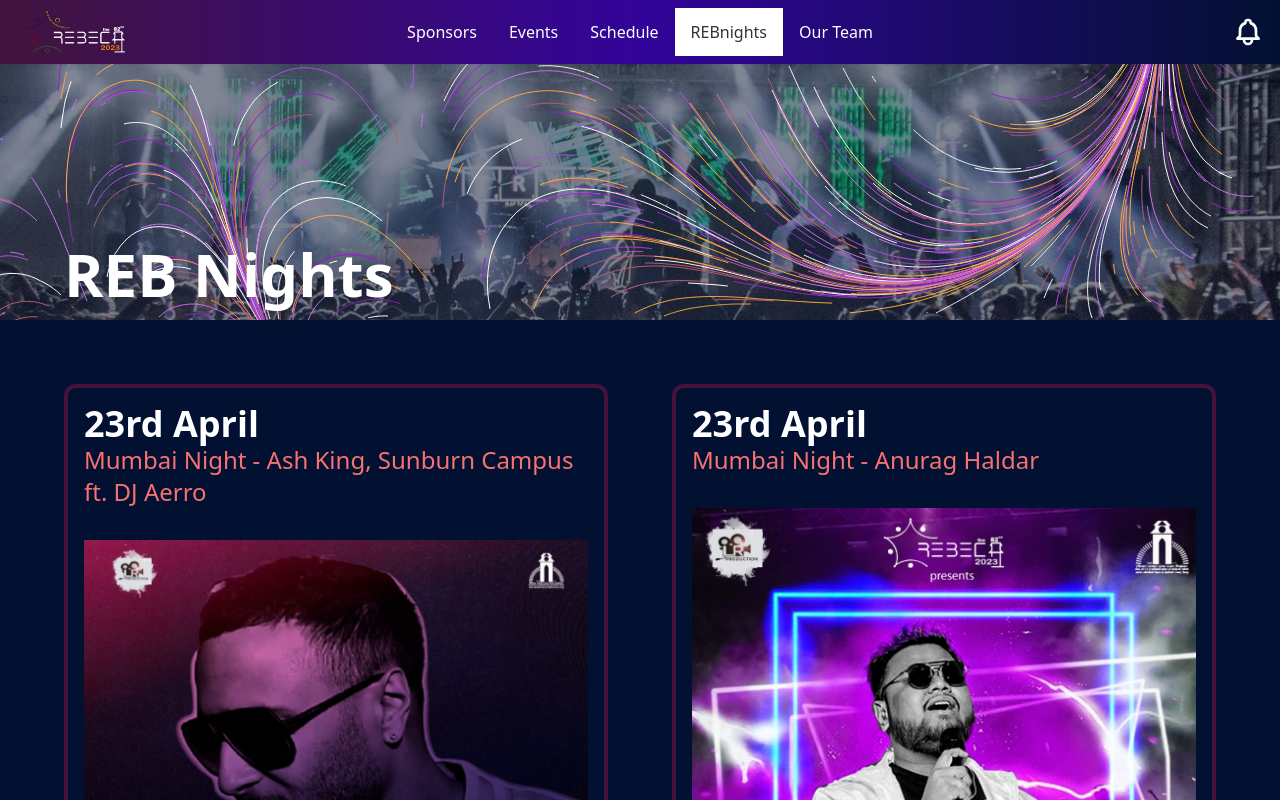
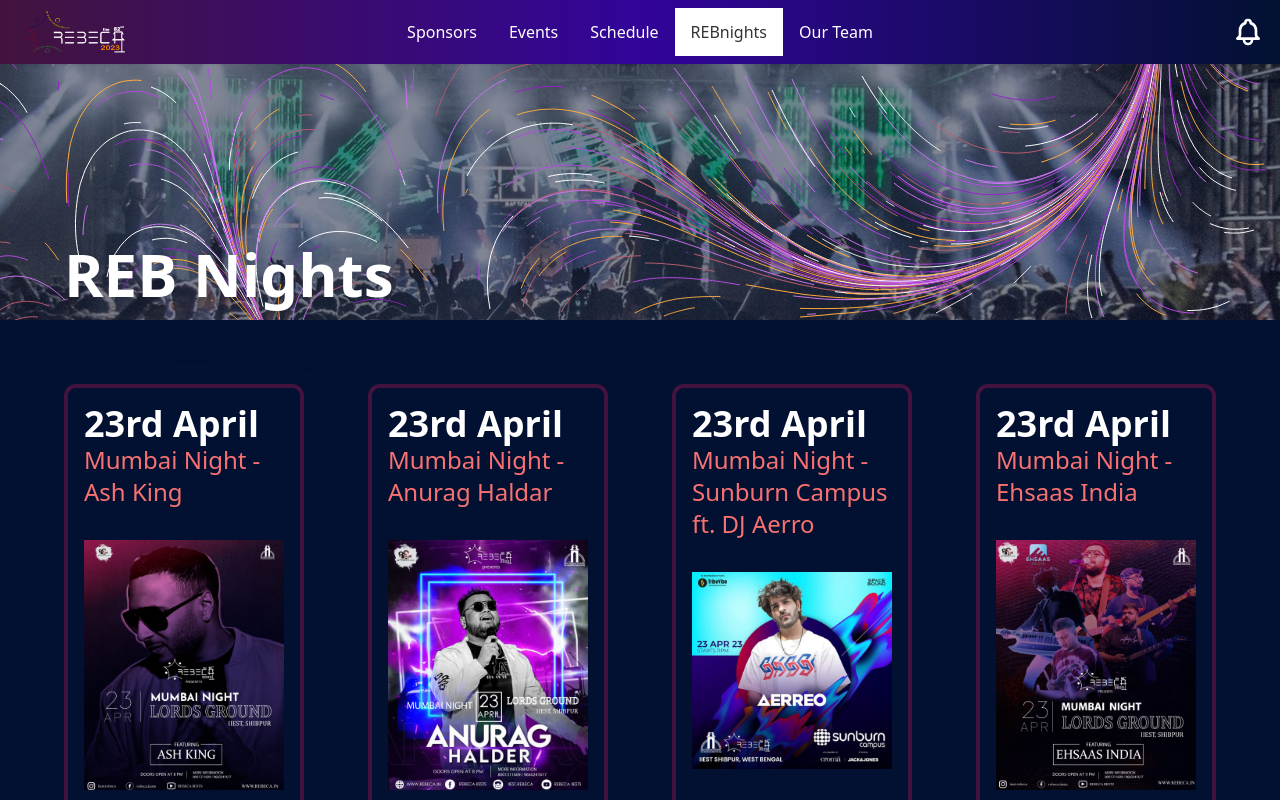
Before and after one commit to 01-DC/rebeca-webapp, a React (Vite) app: page /rebnights in a window 1280 px wide. Shown: the top 800 px of the page. Built offline with nearby package versions, Linux system fonts and the light colour scheme.

Commit message:
added sunburn poster

```diff
--- a/src/pages/RebNights.jsx
+++ b/src/pages/RebNights.jsx
@@ -4,6 +4,7 @@
 import mumbai2 from "../assets/rebnights/mumbai2.jpeg"
 import mumbai3 from "../assets/rebnights/mumbai3.jpeg"
 import mumbai4 from "../assets/rebnights/mumbai4.jpeg"
+import mumbai5 from "../assets/rebnights/mumbai5.jpeg"
 import classical from "../assets/rebnights/classical.png"
 import classical2 from "../assets/rebnights/classical2.jpeg"
 import beings from "../assets/rebnights/beings.jpeg"
@@ -18,11 +19,11 @@
 		<div>
 			<PageHeader title={"REB Nights"} />
 			<div className="mx-auto py-16 px-4 md:px-16">
-				<div className="grid grid-cols-1 md:grid-cols-2 gap-16 ">
+				<div className="grid grid-cols-1 md:grid-cols-2 xl:grid-cols-4 gap-16 ">
 					<div className="rounded-xl border-4 border-rebpurple p-4">
 						<h2 className="text-4xl font-bold">23rd April</h2>
 						<h4 className="text-2xl mb-8 text-secondary">
-							Mumbai Night - Ash King, Sunburn Campus ft. DJ Aerro
+							Mumbai Night - Ash King
 						</h4>
 						<img src={mumbai} alt="rebeca" />
 					</div>
@@ -32,6 +33,13 @@
 							Mumbai Night - Anurag Haldar
 						</h4>
 						<img src={mumbai2} alt="rebeca" />
+					</div>
+					<div className="rounded-xl border-4 border-rebpurple p-4">
+						<h2 className="text-4xl font-bold">23rd April</h2>
+						<h4 className="text-2xl mb-8 text-secondary">
+							Mumbai Night - Sunburn Campus ft. DJ Aerro
+						</h4>
+						<img src={mumbai5} alt="rebeca" />
 					</div>
 					<div className="rounded-xl border-4 border-rebpurple p-4">
 						<h2 className="text-4xl font-bold">23rd April</h2>
```
Also changed, not shown: src/assets/rebnights/mumbai5.jpeg (added).
